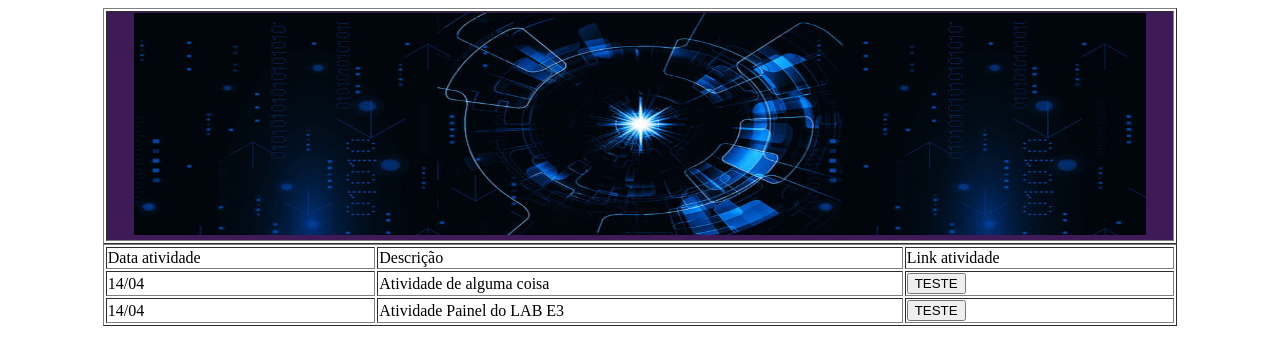
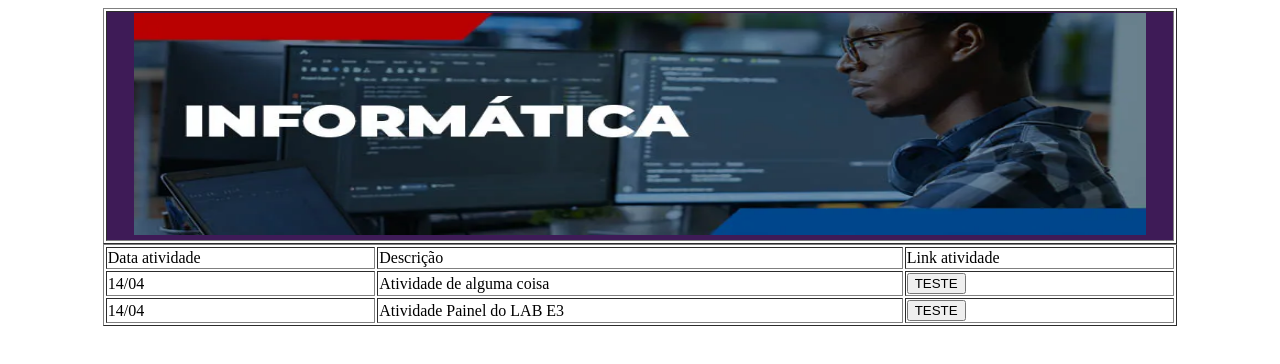
Before and after one commit to JoaoHeliorx6600/macacorx6600, a plain HTML site: page index.html in a window 1280 px wide. Drawn offline with Linux system fonts and the light colour scheme.

Commit message:
Update index.html

```diff
--- a/index.html
+++ b/index.html
@@ -9,7 +9,7 @@
     <table border="1" width="85%" align="center">
         <tr bgcolor="#3e1b57">
           <td align="center">
-            <img src="aa.webp" width="95%" height="222px">
+            <img src="if.webp" width="95%" height="222px">
           </td>
         </tr>
       </table>
```
